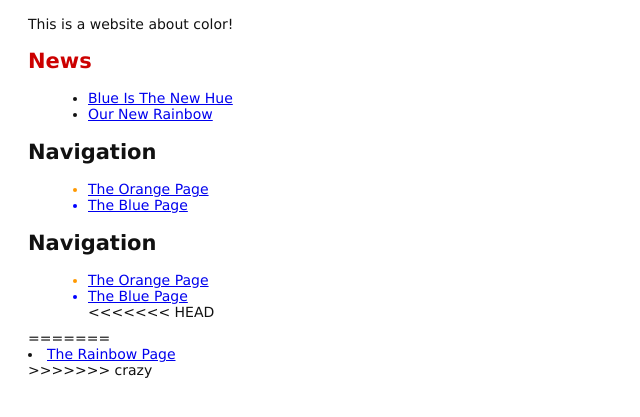
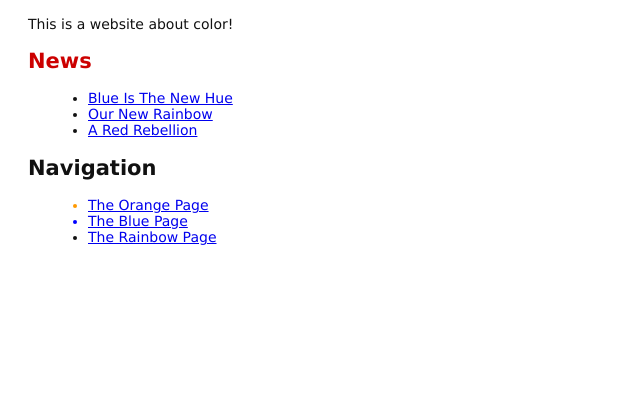
Before and after one commit to AWEntenman/MyRepo, a plain HTML site: page index.html in a window 1280 px wide. Shown: the part 83-500 px from the top of the page, without its empty margins (0-640 px from the left). Drawn offline with Linux system fonts and the light colour scheme.

Commit message:
Add 2nd news item to index page

```diff
--- a/index.html
+++ b/index.html
@@ -8,11 +8,11 @@
 <body>
     <h1 style="color: #07F">A Colorful Website</h1>
     <p>This is a website about color!</p>
-
     <h2 style="color: #C00">News</h2>
     <ul>
         <li><a href="news-1.html">Blue Is The New Hue</a></li>
         <li><a href="rainbow.html">Our New Rainbow</a></li>
+        <li><a href="news-2.html">A Red Rebellion</a></li>
     </ul>
     <h2>Navigation</h2>
     <ul>
@@ -22,22 +22,10 @@
         <li style="color: #00F">
             <a href="blue.html">The Blue Page</a>
         </li>
+        <li>
+            <a href="rainbow.html">The Rainbow Page</a>
+        </li>
     </ul>
-    <h2>Navigation</h2>
-    <ul>
-        <li style="color: #F90">
-            <a href="orange.html">The Orange Page</a>
-        </li>
-        <li style="color: #00F">
-            <a href="blue.html">The Blue Page</a>
-        </li>
-        <<<<<<< HEAD
-    </ul>
-    =======
-    <li>
-        <a href="rainbow.html">The Rainbow Page</a>
-    </li>
-    </ul>
-    >>>>>>> crazy
+
 </body>
 </html>
```
